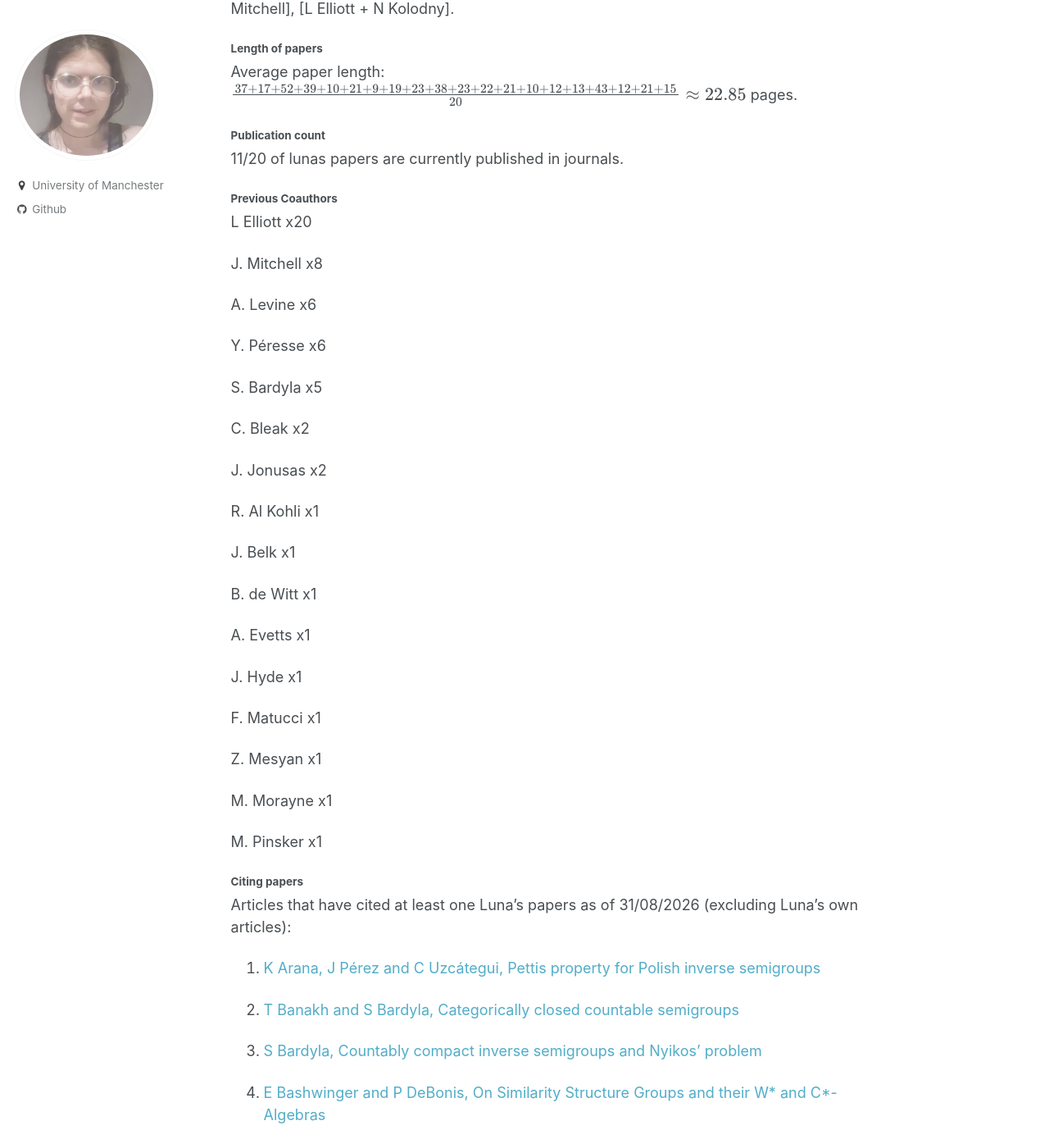
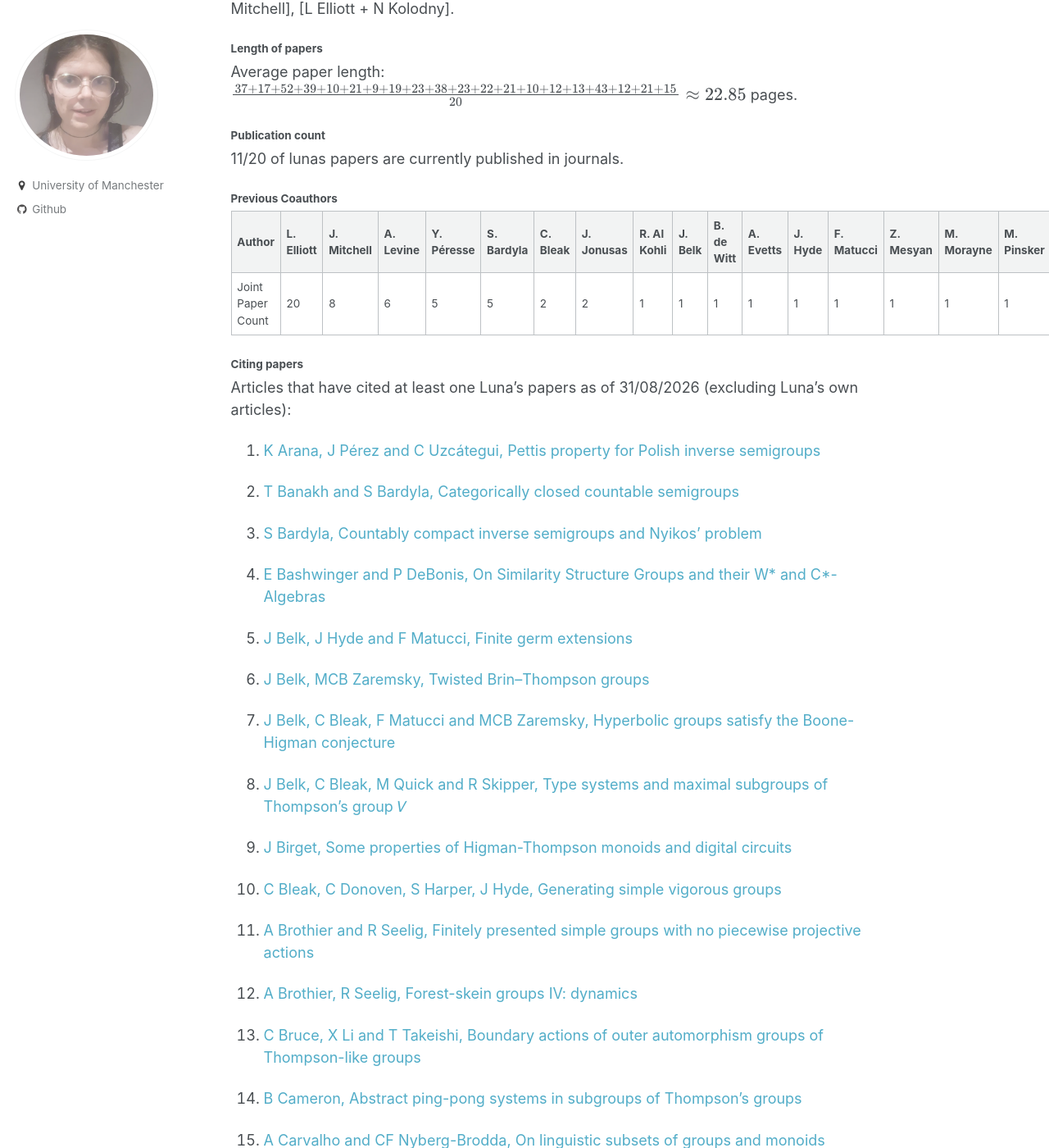
Before and after one commit to le27/L-Elliott, a Jekyll site: the page built from _pages/papers.md, in a window 1280 px wide and 1400 px high, scrolled down 2274 px. Shown: the whole window at 82% size. Built offline with Jekyll 4.4.1, drawn with Linux system fonts in a browser that asks for light colours; formulas are drawn with MathJax 3.

Commit message:
Update coauthor joint paper count table format

```diff
--- a/_pages/papers.md
+++ b/_pages/papers.md
@@ -77,46 +77,9 @@ Average paper length: $$\frac{37+17+52+39+10+21+9+19+23+38+23+22+21+10+12+13+43+
 
 ##### Previous Coauthors
 
-L Elliott x20
-
-J. Mitchell x8
-
-A. Levine x6
-
-Y. Péresse x6
-
-S. Bardyla x5
-
-C. Bleak x2
-
-J. Jonusas x2
-
-R. Al Kohli x1
-
-J. Belk x1
-
-B. de Witt x1
-
-A. Evetts x1
-
-J. Hyde x1
-
-F. Matucci x1
-
-Z. Mesyan x1
-
-M. Morayne x1
-
-M. Pinsker x1
-
-
-
-
-
-
-
-
-
+| Author            | L. Elliott | J. Mitchell | A. Levine | Y. Péresse | S. Bardyla | C. Bleak | J. Jonusas | R. Al Kohli | J. Belk | B. de Witt | A. Evetts | J. Hyde | F. Matucci | Z. Mesyan | M. Morayne | M. Pinsker |
+| --------          | -------    | --------    | -------   | -------    | -------    | -------  | -------    | -------     | ------- | -------    | -------   | ------- | -------    | -------     | -------    | -------    |
+| Joint Paper Count | 20         | 8           | 6         | 5          | 5          | 2        | 2          | 1           | 1       | 1          | 1         | 1       | 1          | 1           | 1          | 1          |
 
 
 ##### Citing papers
```
